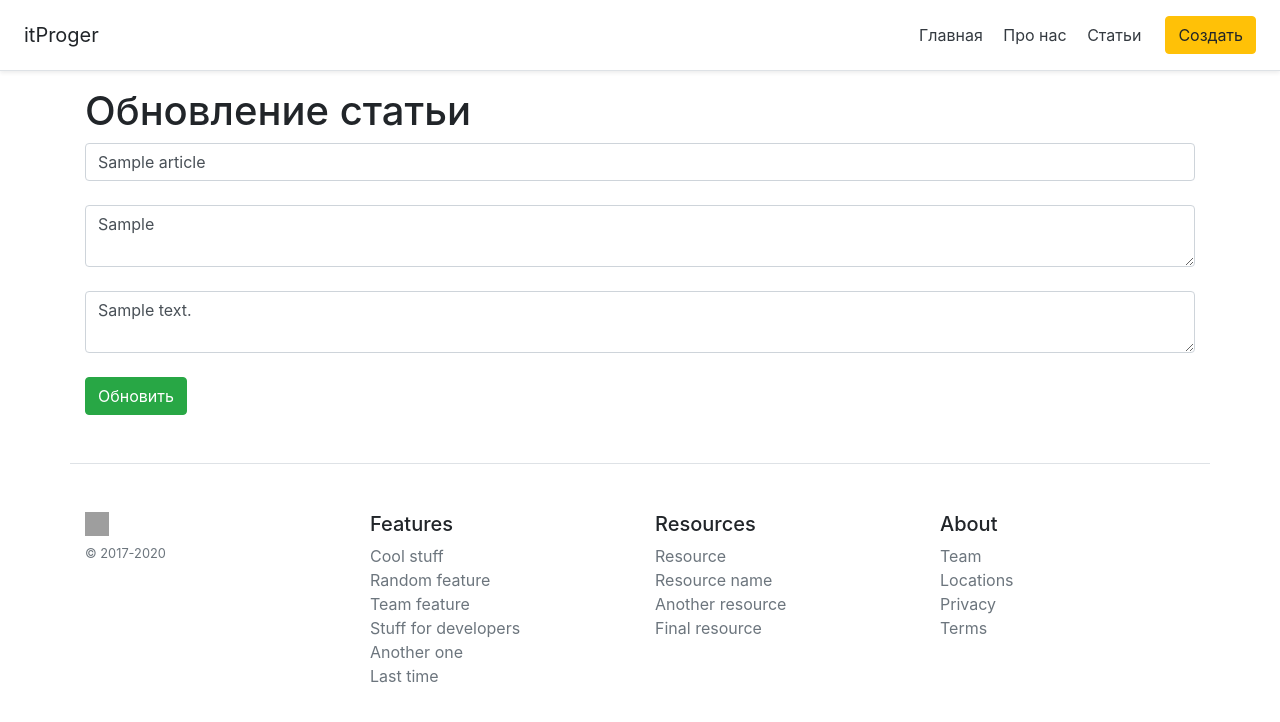
After one commit to Dinara07128/flask-dinara2, a Flask app: page /posts/1/update in a window 1280 px wide. The commit adds this page. Shown: the top 722 px of the page. Run offline with Flask 2, Linux system fonts and the light colour scheme; tables that the repository leaves empty hold one stand-in row (values such as "Sample post"); some libraries are stand-ins or nearby versions; grey boxes are pictures that could not be loaded.

Commit message:
5 занятие. Удаление и редактирование

```diff
--- a/app.py
+++ b/app.py
@@ -25,6 +25,11 @@ def index():
     return render_template("index.html")
 
 
+@app.route("/about")
+def about():
+    return render_template("about.html")
+
+
 @app.route("/posts")
 def posts():
     articles = Article.query.order_by(Article.date.desc()).all()
@@ -37,9 +42,32 @@ def post_detail(id):
     return render_template("post_detail.html", article=article)
 
 
-@app.route("/about")
-def about():
-    return render_template("about.html")
+@app.route("/posts/<int:id>/delete")
+def post_delete(id):
+    article = Article.query.get_or_404(id)
+    try:
+        db.session.delete(article)
+        db.session.commit()
+        return redirect('/posts')
+    except:
+        return "При удалении статьи произошла ошибка"
+
+
+@app.route("/posts/<int:id>/update", methods=['POST', 'GET'])
+def post_update(id):
+    article = Article.query.get(id)
+    if request.method == "POST":
+        article.title = request.form['title']
+        article.intro = request.form['intro']
+        article.text = request.form['text']
+
+        try:
+            db.session.commit()
+            return redirect('/posts')
+        except:
+            return "При редактировании статьи произошла ошибка"
+    else:
+        return render_template("post_update.html", article=article)
 
 
 @app.route("/create-article", methods=['POST', 'GET'])
--- a/templates/create-article.html
+++ b/templates/create-article.html
@@ -1,7 +1,7 @@
 {% extends 'base.html' %}
 
 {% block title %}
-Страница ABOUT
+Добавление статьи
 {% endblock %}
 
 {% block body %}
--- a/templates/post_detail.html
+++ b/templates/post_detail.html
@@ -10,6 +10,8 @@
     <div class="alert alert-info">
         <p>{{ article.text }}</p>
         <p><b>Дата: {{ article.date.date() }}</b></p>
+        <a href="/posts/{{ article.id }}/delete" class="btn btn-danger">Удалить</a>
+        <a href="/posts/{{ article.id }}/update" class="btn btn-success">Редактировать</a>
     </div>
 
 </div>
--- /dev/null
+++ b/templates/post_update.html
@@ -0,0 +1,17 @@
+{% extends 'base.html' %}
+
+{% block title %}
+Обновление статьи
+{% endblock %}
+
+{% block body %}
+<div class="container mt=5">
+    <h1>Обновление статьи</h1>
+    <form method="post">
+        <input type="'text" name="title" id="title" class="form-control" value="{{ article.title }}" placeholder="Введите название"><br>
+        <textarea name="intro" id="intro" class="form-control" placeholder="Введите анонс">{{ article.intro }}</textarea><br>
+        <textarea name="text" id="text" class="form-control" placeholder="Введите основной текст">{{ article.text }}</textarea><br>
+        <input type="submit" class="btn btn-success" value="Обновить"></textarea>
+    </form>
+</div>
+{% endblock %}
--- a/templates/posts.html
+++ b/templates/posts.html
@@ -8,6 +8,7 @@
 <div class="container mt=5">
     <h1>Все статьи на сайте</h1>
 
+    {% if articles|length > 0 %}
         {% for el in articles %}
         <div class="alert alert-info">
             <h2>{{ el.title }}</h2>
@@ -16,5 +17,8 @@
             <a href="/posts/{{ el.id }}" class="btn btn-warning">Детальнее</a>
         </div>
         {% endfor %}
+    {% else %}
+    <p>У нас еще нет статей на сайте</p>
+    {% endif %}
 </div>
 {% endblock %}
```
Lines whose indentation alone changed are shown as unchanged.
